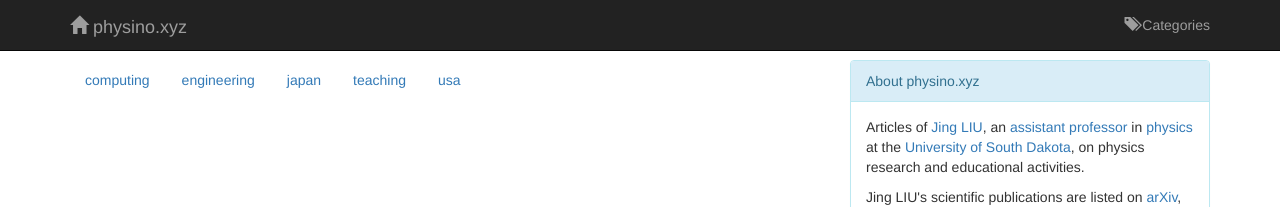
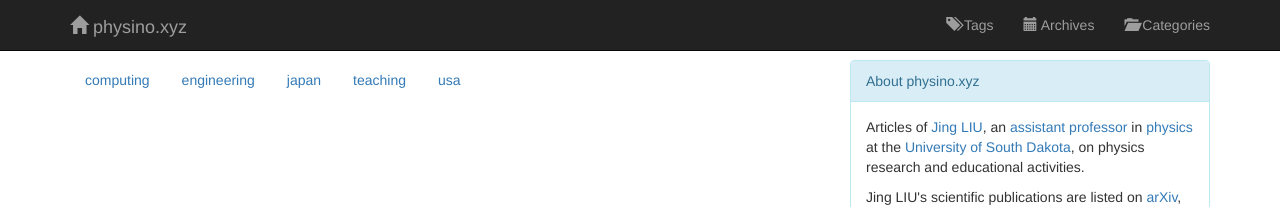
Before and after one commit to jintonic/jintonic.github.io, a Jekyll site: the page built from list.html, in a window 1280 px wide. Shown: the top 207 px of the page. Built offline with Jekyll 4.4.1, drawn with Linux system fonts in a browser that asks for light colours; nearby versions of some CDN libraries; Markdown is read by kramdown in place of the engine named in the settings.

Commit message:
added tags and archives

```diff
--- a/_includes/head.html
+++ b/_includes/head.html
@@ -38,7 +38,9 @@
     </div>
     <div  class="collapse navbar-collapse" id="myNavbar">
       <ul class="nav navbar-nav navbar-right">
-	<li><a href="/list.html"><span class="glyphicon glyphicon-tags"></span> Categories</a></li>
+	<li><a href="/tags.html"><span class="glyphicon glyphicon-tags"></span> Tags</a></li>
+	<li><a href="/archive.html"><span class="glyphicon glyphicon-calendar"></span> Archives</a></li>
+	<li><a href="/list.html"><span class="glyphicon glyphicon-folder-open"></span> Categories</a></li>
       </ul>
     </div>
   </div>
```
